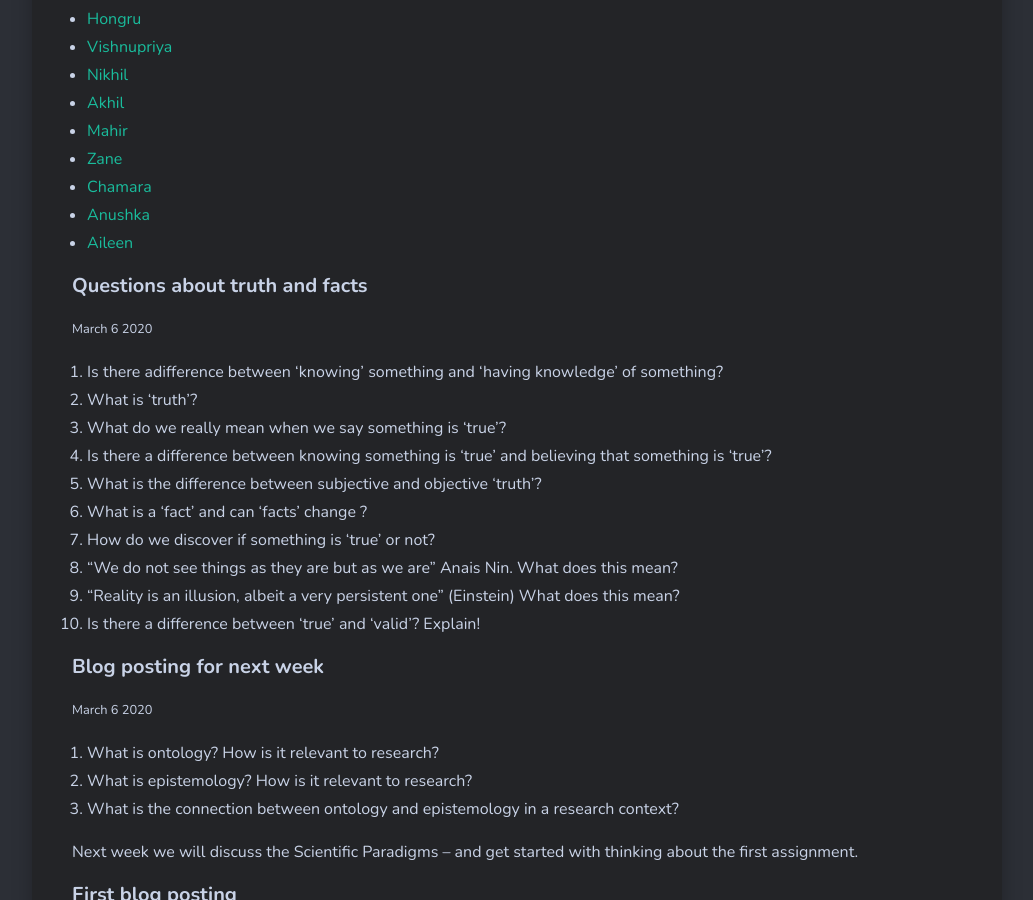
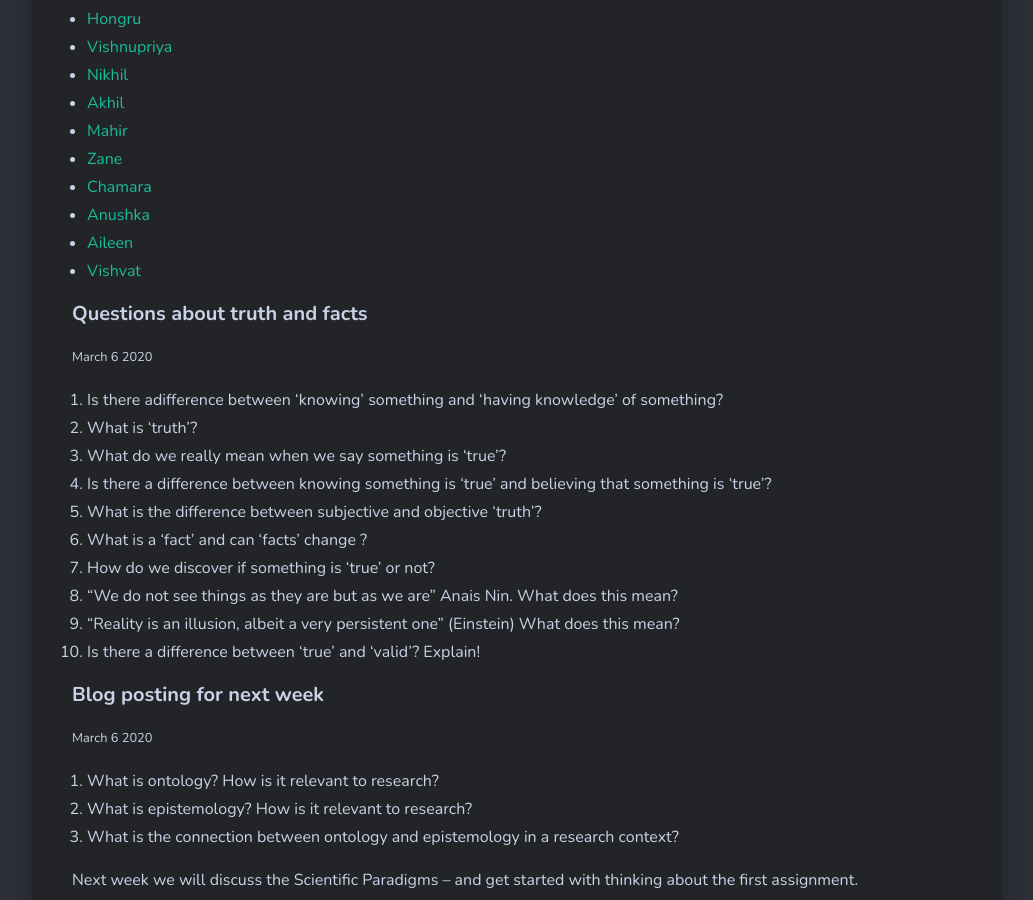
Before and after one commit to larsoliverdam/nmit, a Jekyll site: the page built from _pages/RES701.md, in a window 1280 px wide and 900 px high, scrolled down 1314 px. Shown: the whole window, without its empty margins (123-1156 px from the left). Built offline with Jekyll 4.4.1, drawn with Linux system fonts in a browser that asks for light colours; nearby versions of some CDN libraries; comment, search, counter and statistics services are not loaded.

Commit message:
add blogs

```diff
--- a/_pages/RES701.md
+++ b/_pages/RES701.md
@@ -30,6 +30,7 @@ image: 08.jpg
 * [Chamara](https://researchcl.blogspot.com)
 * [Anushka](https://researchmethodsanushka.blogspot.com/)
 * [Aileen](https://aepnmit2020.wordpress.com)
+* [Vishvat](https://researchmthds.wordpress.com/)
 
 #### Questions about truth and facts
 <small>March 6 2020</small>
```
